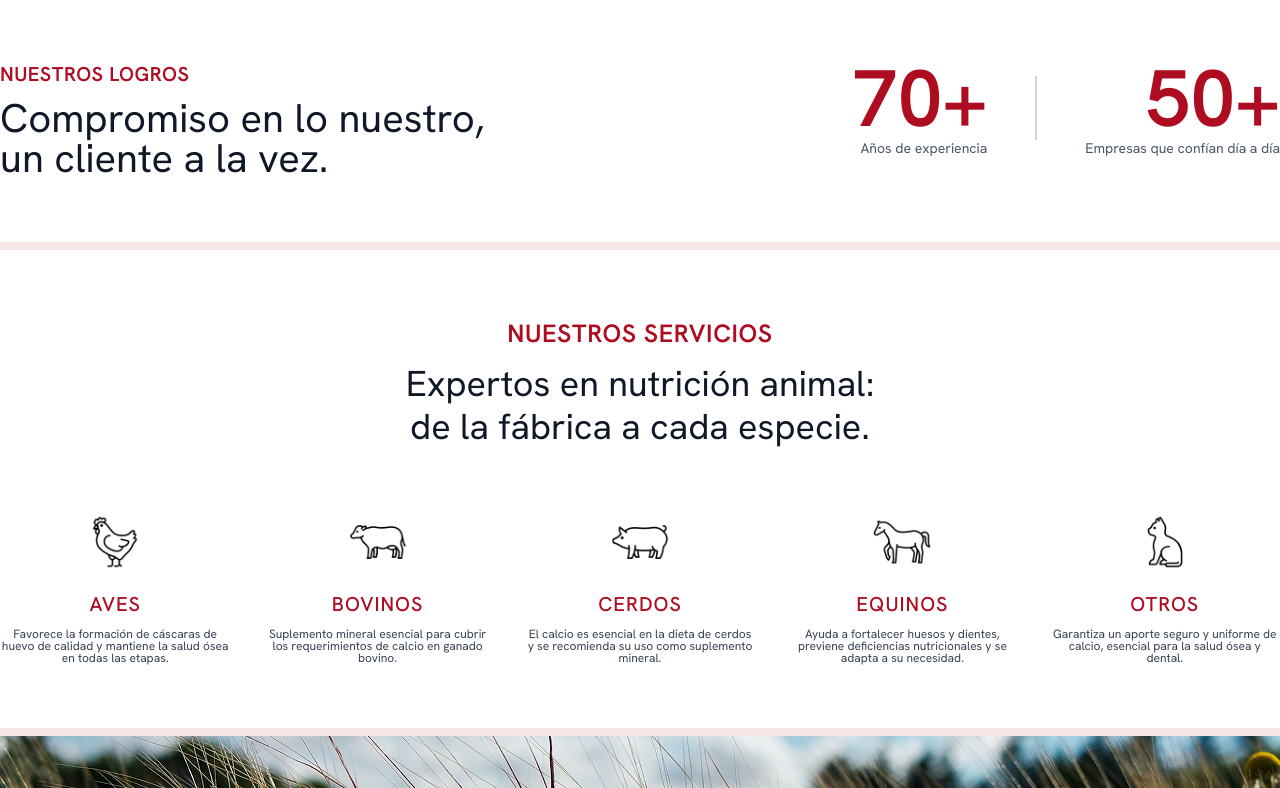
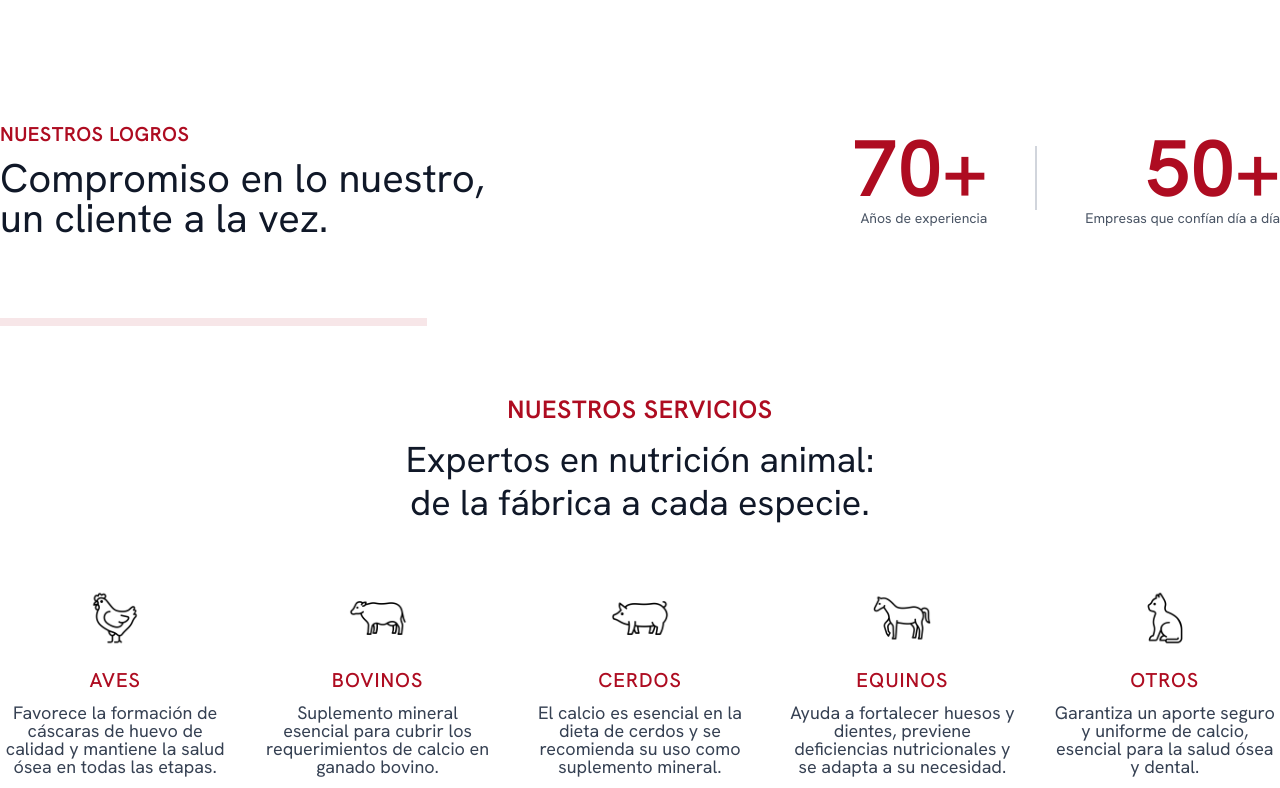
Before and after one commit to juansarachaga/domingogonzalez-cia, a Next.js app: page / in a window 1280 px wide. Shown: the part 752-1540 px from the top of the page. Built offline with nearby package versions, Linux system fonts and the light colour scheme.

Commit message:
correciones en contacto y servicios

```diff
--- a/components/Contacto.js
+++ b/components/Contacto.js
@@ -2,27 +2,31 @@ import Image from "next/image"
 
 export default function Contacto() {
   return (
-    <section id="contacto" className="relative w-full h-[444px] flex items-center justify-center">
-      {/* Imagen con estilos de Figma */}
+    <>
+      {/* Separador de 30px arriba */}
+      <div aria-hidden className="h-[60px] w-full bg-white" />
+
+      <section id="contacto" className="relative w-full h-[444px] flex items-center justify-center overflow-hidden">
         <Image
           src="/img/contacto/contactoImage.png"
           alt="Contacto"
           fill
-  className="object-cover opacity-100"
-  style={{ top: "0", left: "0" }}
+          className="object-cover"
+          priority
         />
 
-      {/* Contenido arriba de la imagen */}
         <div className="relative z-10 max-w-7xl mx-auto px-6 lg:px-16 flex flex-col items-center text-center">
-        <h2 className="text-2xl  text-[42px] font-bold mb-6 text-white box-border" style={{ lineHeight: "1.2", letterSpacing: "0.04em" }}>
-          Contactate con Nosotros <br/> para más Información
+          <h2
+            className="text-[42px] font-bold mb-6 text-white"
+            style={{ lineHeight: "1.2", letterSpacing: "0.04em" }}
+          >
+            Contactate con Nosotros <br /> para más Información
           </h2>
-        <button
-          className="w-[240px] h-[60px] rounded-full bg-[#AE0C21] text-white font-['Hanken_Grotesk'] font-normal text-[25px] transition hover:bg-[#8B091A]"
-        >
+          <button className="w-[240px] h-[60px] rounded-full bg-[#AE0C21] text-white font-normal text-[25px] transition hover:bg-[#8B091A]">
             Contactanos
           </button>
         </div>
       </section>
+    </>
   )
 }
--- a/components/LogrosYServicios.js
+++ b/components/LogrosYServicios.js
@@ -41,13 +41,13 @@ export default function LogrosYServicios() {
   ]
 
   return (
-    <section className="relative w-full py-20 bg-white">
+    <section className="relative w-full py-20 bg-white ">
+      {/* Contenedor de LOGROS */}
       <div className="max-w-7xl mx-auto px-6 lg:px-12">
-        {/* --- NUESTROS LOGROS --- */}
-        <div className="grid grid-cols-1 md:grid-cols-2 gap-10 items-center mb-16">
+        <div className="grid grid-cols-1 md:grid-cols-2 gap-10 items-center mb-20">
           {/* Texto */}
           <div>
-            <p className="text-[#AE0C21] text-[20px] font-semibold tracking-wide  mt-15 mb-2">
+            <p className="text-[#AE0C21] text-[20px] font-semibold tracking-wide mb-2 mt-30">
               NUESTROS LOGROS
             </p>
             <h2 className="text-[40px] font-normal leading-[100%] text-gray-900">
@@ -56,7 +56,7 @@ export default function LogrosYServicios() {
           </div>
 
           {/* Números */}
-          <div className="flex justify-end items-center gap-12 mt-10">
+          <div className="flex justify-end items-center gap-12 mt-30">
             <div className="text-right ">
               <h3 className="text-[80px] font-semibold text-[#AE0C21] leading-[100%]">
                 70+
@@ -74,12 +74,14 @@ export default function LogrosYServicios() {
             </div>
           </div>
         </div>
+      </div>
 
-        {/* Línea divisoria superior derecha */}
-        <div className="w-full border-t-[8px] border-[#AE0C21]/10 mb-16"></div>
+      {/* Línea superior izquierda */}
+      <div className="w-1/3 border-t-[8px] border-[#AE0C21]/10 mt-16 mr-auto"></div>
 
-        {/* --- NUESTROS SERVICIOS --- */}
-        <div className="text-center mb-16">
+      {/* Contenedor de SERVICIOS */}
+      <div className="max-w-7xl mx-auto px-6 lg:px-12">
+        <div className="text-center mb-16 mt-16">
           <p className="text-[#AE0C21] text-[25px] font-semibold tracking-wide mb-2">
             NUESTROS SERVICIOS
           </p>
@@ -88,8 +90,7 @@ export default function LogrosYServicios() {
           </h2>
         </div>
 
-        {/* Servicios */}
-        <div className="grid grid-cols-2 md:grid-cols-5 gap-8 text-center">
+        <div className="grid grid-cols-2 md:grid-cols-5 gap-8 text-center mb-30">
           {servicios.map((s) => (
             <a
               key={s.id}
@@ -106,16 +107,16 @@ export default function LogrosYServicios() {
               <h3 className="text-[20px] font-medium tracking-[0.05em] text-[#AE0C21] mb-2">
                 {s.nombre}
               </h3>
-              <p className="text-[12px] text-gray-700 leading-[100%]">
+              <p className="text-[18px] text-gray-700 leading-[100%]">
                 {s.texto}
               </p>
             </a>
           ))}
         </div>
+      </div>
 
-        {/* Línea inferior derecha */}
-        <div className="w-full border-t-[8px] border-[#AE0C21]/10 mt-16"></div>
-      </div>
+      {/* Línea inferior derecha */}
+      <div className="w-1/3 border-t-[8px] border-[#AE0C21]/10 mt-16 ml-auto"></div>
     </section>
   )
 }
```
Lines whose indentation alone changed are shown as unchanged.
